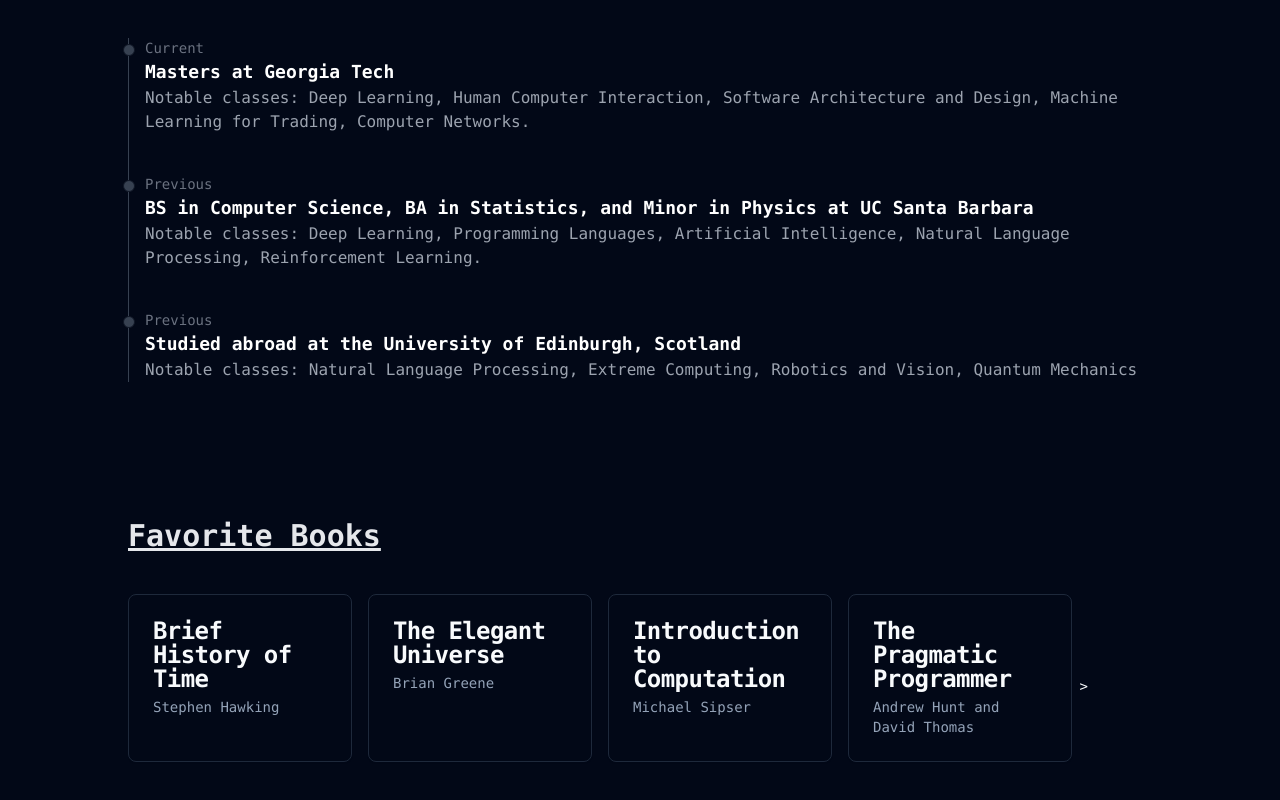
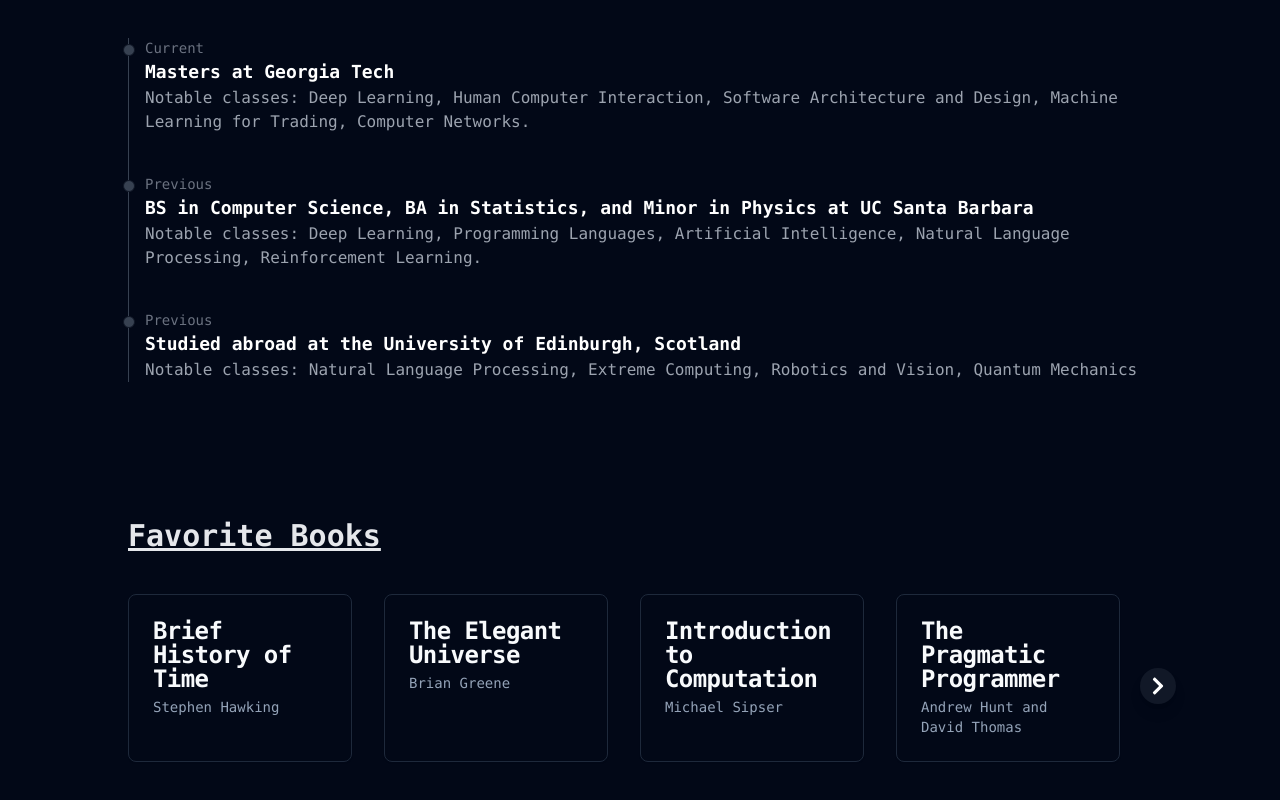
Before and after one commit to aripo99/personal-website, a Next.js app: page / in a window 1280 px wide. Shown: the part 2184-2984 px from the top of the page. Built offline with nearby package versions, Linux system fonts and the light colour scheme.

Commit message:
Update book carousel

```diff
--- a/app/page.tsx
+++ b/app/page.tsx
@@ -7,9 +7,9 @@
 
 export default function Home() {
   return (
-    <main className="flex min-h-screen flex-col items-center justify-between p-10">
+    <main className="flex min-h-screen flex-col items-center justify-between p-10 font-mono">
+      <TopNavBar />
       <div className="z-10 max-w-5xl w-full items-start flex-col justify-center font-mono text-sm lg:flex">
-        <TopNavBar />
         <AboutMe />
         <Work />
         <Projects />
--- a/components/Books.tsx
+++ b/components/Books.tsx
@@ -9,6 +9,7 @@
     CardHeader,
     CardTitle,
 } from "@/components/ui/card";
+import { FaChevronLeft, FaChevronRight } from 'react-icons/fa';
 
 type BookProps = {
     title: string;
@@ -43,11 +44,17 @@
         // link: 'https://example.com/pragmatic-programmer'
     },
     {
-        title: 'The Pragmatic Programmer',
+        title: 'The Pragmatic Programmer 2',
         author: 'Andrew Hunt and David Thomas',
         // cover: '/path/to/image5.jpg',
         // link: 'https://example.com/pragmatic-programmer'
-    }
+    },
+    {
+        title: 'Introduction to Computation',
+        author: 'Michael Sipser',
+        // cover: '/path/to/image4.jpg',
+        // link: 'https://example.com/theory-computation'
+    },
 ];
 
 
@@ -68,31 +75,32 @@
     </Card>
 );
 
-const scrollByAmount = (container: HTMLElement | null, amount: number, setStartIndex: React.Dispatch<React.SetStateAction<number>>) => {
-    if (container) {
-        const newIndex = amount > 0 ? 1 : -1; // increase or decrease index based on direction
-        setStartIndex(prev => Math.max(0, prev + newIndex)); // make sure not to go below 0
-        container.scrollBy({ left: amount, behavior: 'smooth' });
-    }
-};
-
 const BooksCarousel: React.FC = () => {
     const scrollRef = useRef(null);
-    const [startIndex, setStartIndex] = useState<number>(0); // initial start index
+    const [startIndex, setStartIndex] = useState<number>(0);
     const visibleBooksCount = 4;
 
+    const scrollByAmount = (direction: 'left' | 'right') => {
+        if (direction === 'left') {
+            setStartIndex(prev => Math.max(0, prev - 1));
+        } else if (direction === 'right') {
+            setStartIndex(prev => Math.min(favoriteBooks.length - visibleBooksCount, prev + 1));
+        }
+    };
+
+
     return (
-        <section className="mb-8 relative">
+        <section className="mb-8 relative flex items-center">
             {startIndex > 0 && (
                 <button
-                    onClick={() => scrollByAmount(scrollRef.current, -250, setStartIndex)}
-                    className="absolute left-0 top-1/2 transform -translate-y-1/2 z-10"
+                    onClick={() => scrollByAmount('left')}
+                    className="absolute left-[-40px] top-1/2 transform -translate-y-1/2 z-10 p-2 bg-gray-900 text-white rounded-full shadow-lg"
                 >
-                    &lt;
+                    <FaChevronLeft className="w-5 h-5" />
                 </button>
             )}
 
-            <div className="flex overflow-x-auto" ref={scrollRef}>
+            <div className="flex overflow-x-auto mx-auto gap-4" ref={scrollRef}>
                 {favoriteBooks.slice(startIndex, startIndex + visibleBooksCount).map((book, index) => (
                     <BookCard key={index} {...book} />
                 ))}
@@ -100,10 +108,10 @@
 
             {(startIndex + visibleBooksCount) < favoriteBooks.length && (
                 <button
-                    onClick={() => scrollByAmount(scrollRef.current, 250, setStartIndex)}
-                    className="absolute right-0 top-1/2 transform -translate-y-1/2 z-10"
+                    onClick={() => scrollByAmount('right')}
+                    className="absolute right-[-40px] top-1/2 transform -translate-y-1/2 z-10 p-2 bg-gray-900 text-white rounded-full shadow-lg"
                 >
-                    &gt;
+                    <FaChevronRight className="w-5 h-5" />
                 </button>
             )}
         </section>
--- a/package.json
+++ b/package.json
@@ -17,6 +17,7 @@
     "next-themes": "^0.2.1",
     "react": "^18",
     "react-dom": "^18",
+    "react-icons": "^4.11.0",
     "tailwind-merge": "^1.14.0",
     "tailwindcss-animate": "^1.0.7"
   },
```
Also changed, not shown: 1 other file (tests, documents, lock files or other folders).
